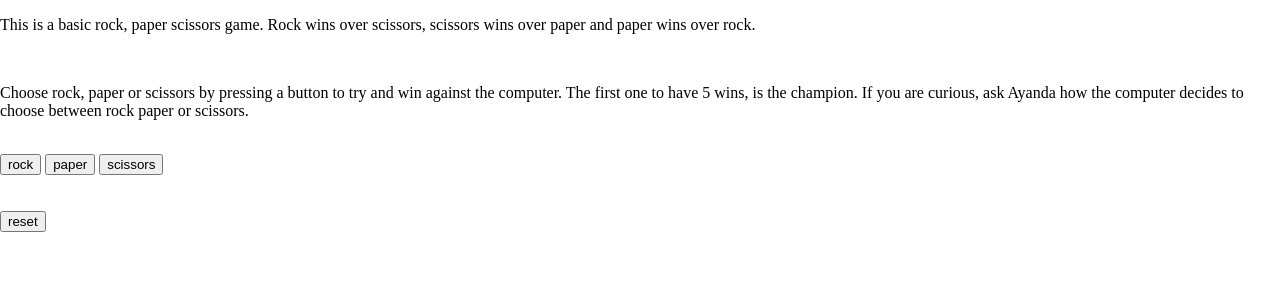
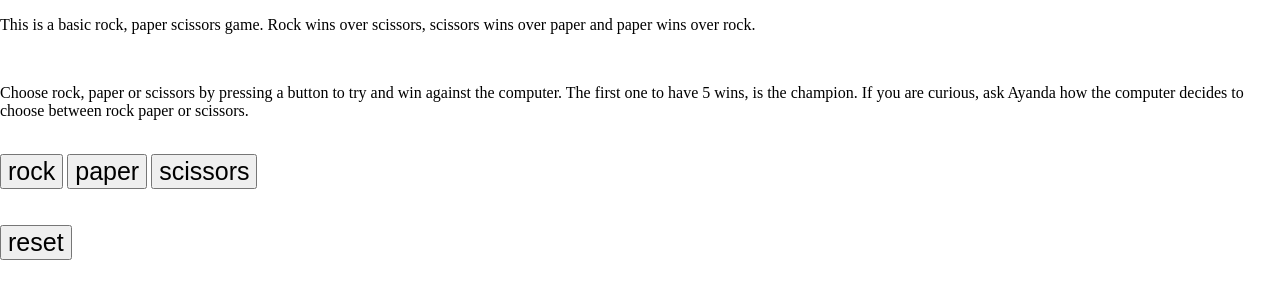
Before and after one commit to ayandagatsha/Rock-Paper-Scissors, a plain HTML site: page index.html in a window 1280 px wide. Drawn offline with Linux system fonts and the light colour scheme.

Commit message:
Button size increased in css

```diff
--- a/index.html
+++ b/index.html
@@ -13,6 +13,9 @@
   overflow: hidden;
   width: 100vw;
   height: 100vh;
+}
+    button {
+  font-size: 25px;
 }
   </style>
 </head>
```
